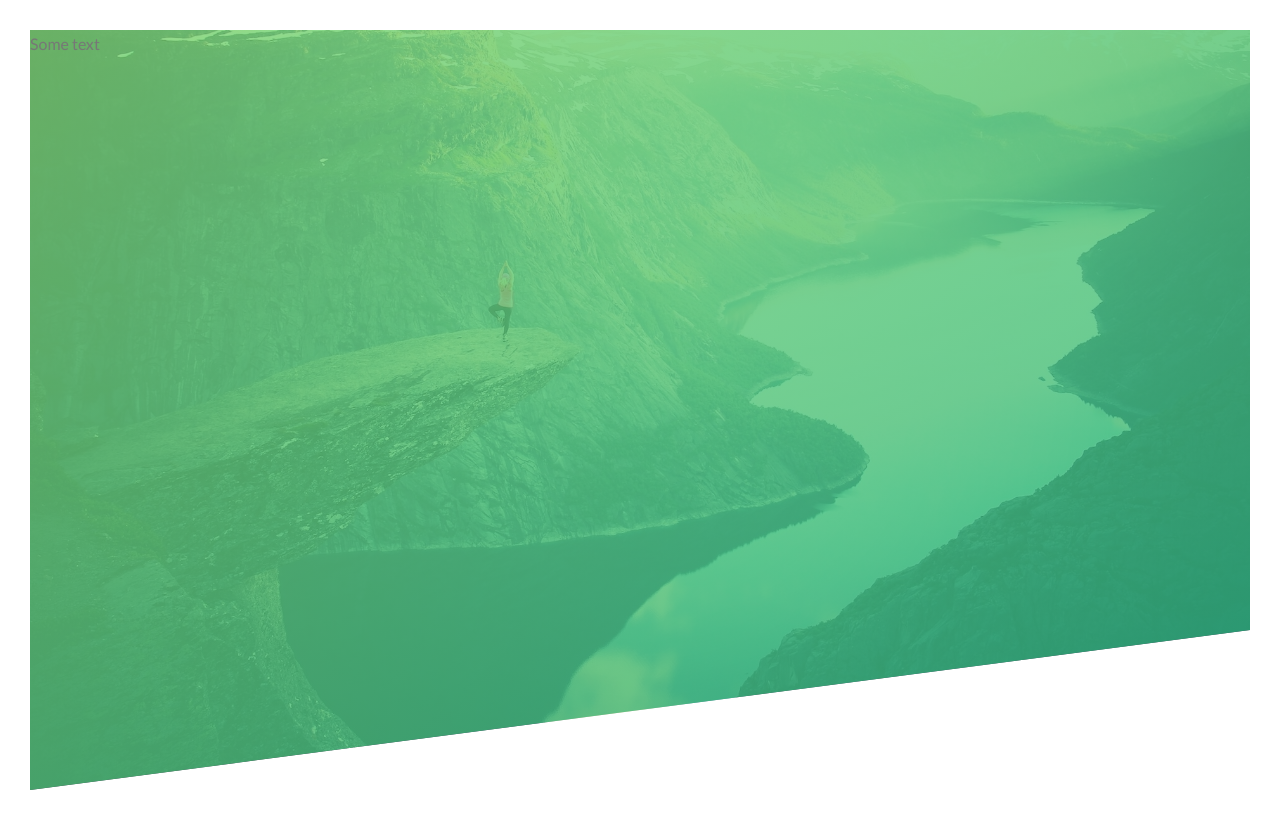
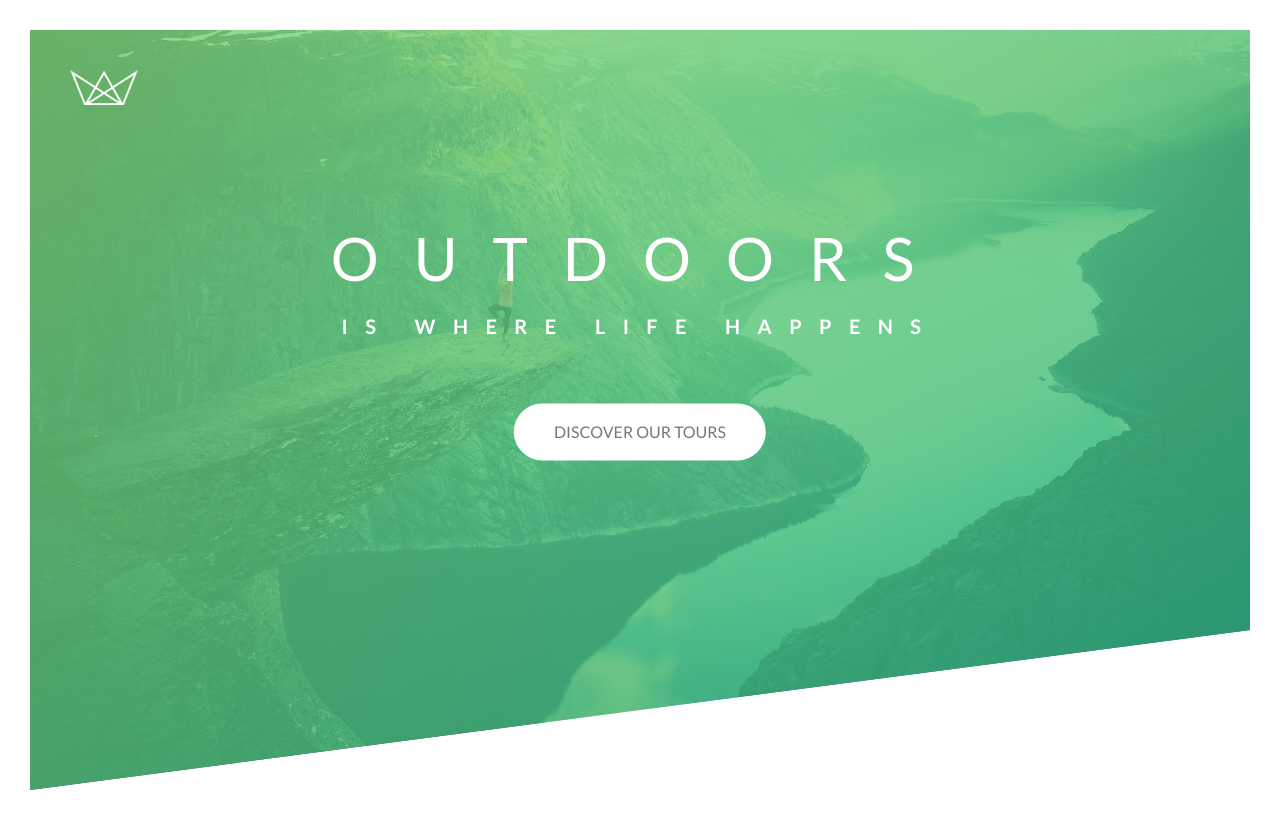
Before and after one commit to paravena/advanced-css-course, a plain HTML site: page Natours/starter/index.html in a window 1280 px wide. Drawn offline with Linux system fonts and the light colour scheme; files that its build step writes are made by us from their sources.

Commit message:
adding header text

```diff
--- a/Natours/starter/css/style.css
+++ b/Natours/starter/css/style.css
@@ -23,6 +23,7 @@ body {
 }
 
 .header {
+  position: relative;
   height: 95vh;
   background-image: linear-gradient(
     to right bottom,
@@ -33,3 +34,103 @@ body {
   background-position: top;
   clip-path: polygon(0 0, 100% 0, 100% 75vh, 0 100%);
 }
+
+.logo-box {
+  position: absolute;
+  top: 40px;
+  left: 40px;
+}
+
+.logo {
+  height: 35px;
+}
+
+.text-box {
+  position: absolute;
+  top: 40%;
+  left: 50%;
+  transform: translate(-50%, -50%);
+  text-align: center;
+}
+
+.heading-primary {
+  color: #fff;
+  text-transform: uppercase;
+  backface-visibility: hidden;
+  margin-bottom: 60px;
+}
+
+.heading-primary-main {
+  display: block;
+  font-size: 60px;
+  font-weight: 400;
+  letter-spacing: 35px;
+  animation-name: moveInLeft;
+  animation-duration: 1s;
+  animation-timing-function: ease-out;
+}
+
+.heading-primary-sub {
+  display: block;
+  font-size: 20px;
+  font-weight: 700;
+  letter-spacing: 17.4px;
+  animation: moveInRight 1s ease-out;
+}
+
+@keyframes moveInLeft {
+  0% {
+    opacity: 0;
+    transform: translateX(-100px);
+  }
+
+  80% {
+    transform: translateX(10px);
+  }
+
+  100% {
+    opacity: 1;
+    transform: translateX(0);
+  }
+}
+
+@keyframes moveInRight {
+  0% {
+    opacity: 0;
+    transform: translateX(100px);
+  }
+
+  80% {
+    transform: translateX(-10px);
+  }
+
+  100% {
+    opacity: 1;
+    transform: translateX(0);
+  }
+}
+
+.btn:link,
+.btn:visited {
+  text-transform: uppercase;
+  text-decoration: none;
+  padding: 15px 40px;
+  display: inline-block;
+  border-radius: 100px;
+  transition: all .2s;
+}
+
+.btn:hover {
+  transform: translateY(-3px);
+  box-shadow: 0 10px 20px rgba(0, 0, 0, .2);
+}
+
+.btn:active {
+  transform: translateY(-1px);
+  box-shadow: 0 5px 10px rgba(0, 0, 0, .2);
+}
+
+.btn-white {
+  background-color: #fff;
+  color: #777;
+}
--- a/Natours/starter/index.html
+++ b/Natours/starter/index.html
@@ -14,7 +14,17 @@
     </head>
     <body>
         <header class="header">
-          Some text
+          <div class="logo-box">
+            <img src="img/logo-white.png" alt="Logo" class="logo">
+          </div>
+          <div class="text-box">
+            <h1 class="heading-primary">
+              <span class="heading-primary-main">Outdoors</span>
+              <span class="heading-primary-sub">is where life happens</span>
+            </h1>
+
+            <a href="#" class="btn btn-white">Discover our tours</a>
+          </div>
         </header>
 
     </body>
```
